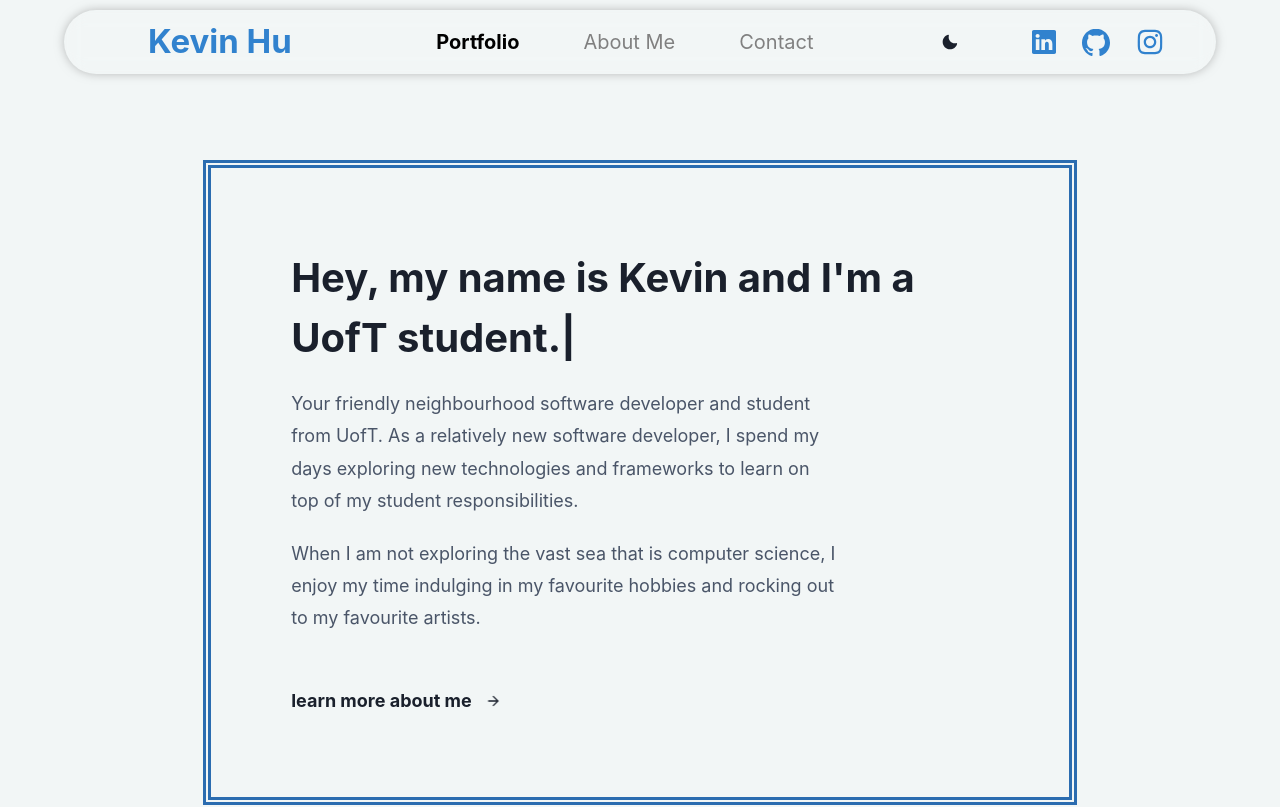
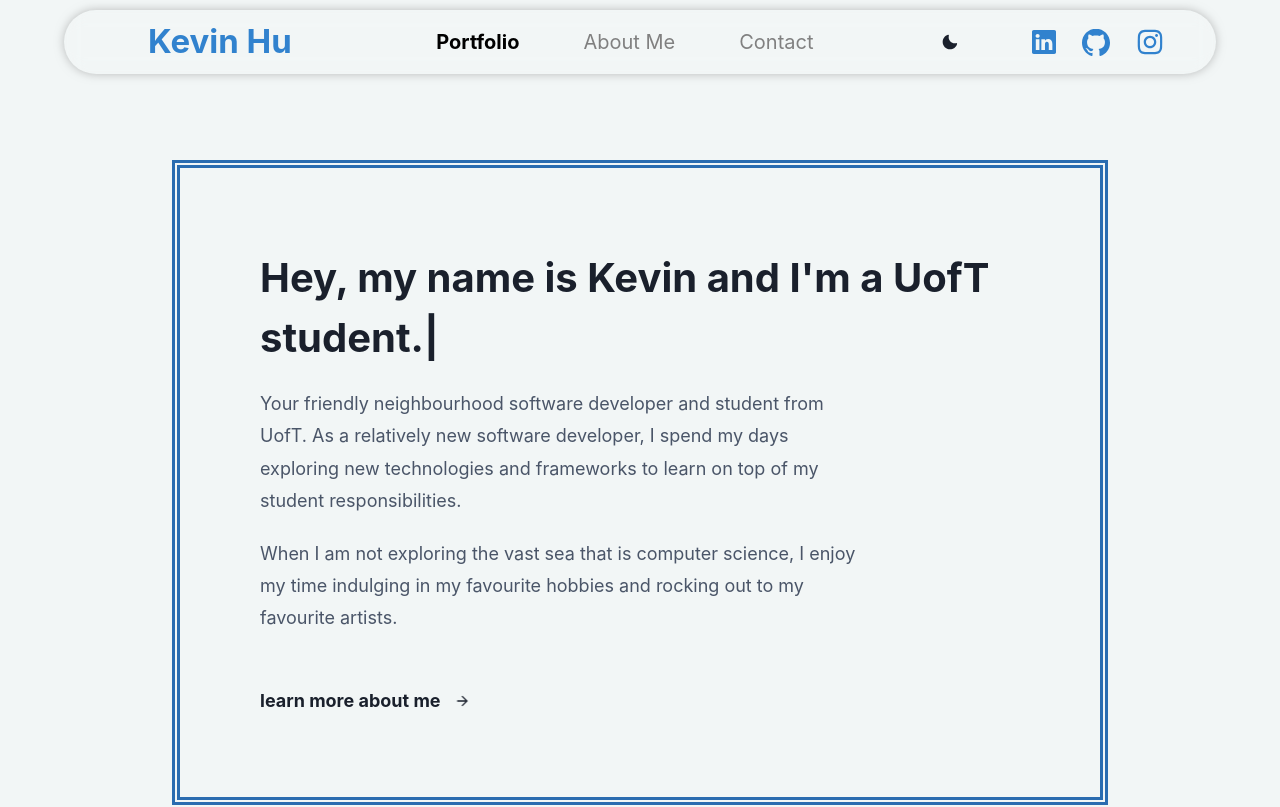
Before and after one commit to kev0921/personal-website, a React (Vite) app: page / in a window 1280 px wide. Shown: the top 807 px of the page. Built offline with nearby package versions, Linux system fonts and the light colour scheme.

Commit message:
fixed padding of introduction box

```diff
--- a/src/pages/Home.jsx
+++ b/src/pages/Home.jsx
@@ -52,8 +52,8 @@ export default function Home() {
 
   return (
     <VStack spacing={6} px={[0, 2, 4]} mt={[4, 40]}>
-      <Box mt={["90px", "0px"]} maxW={["95%", "70%"]} borderWidth="8px" borderColor="blue.600" p={[6, 8, 20]} borderStyle="double">
-        <Box fontSize={["30px", "35px", "40px"]} fontWeight="bold" minW={["95%", "80%"]}>
+      <Box mt={["90px", "0px"]} maxW={["95%", "75%"]} borderWidth="8px" borderColor="blue.600" p={[6, 8, "80px"]} borderStyle="double">
+        <Box fontSize={["30px", "35px", "40px"]} fontWeight="bold" minW={["95%", "85%"]}>
           <TypingAnimation/>
         </Box>
         <Introduction/>
```
